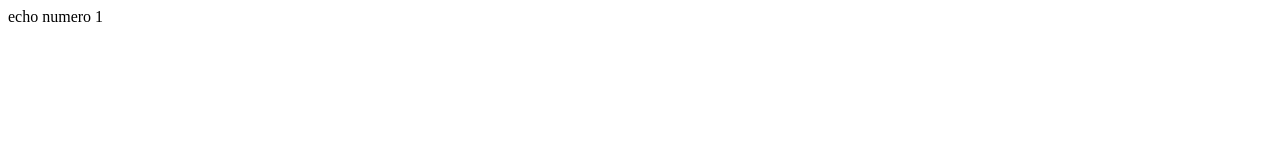
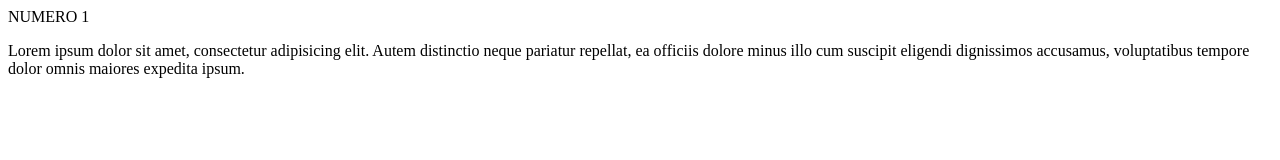
Before and after one commit to INGANDRESCHACON/REPOSITORIO_NUMERO_UNO, a plain HTML site: page index.html in a window 1280 px wide. Drawn offline with Linux system fonts and the light colour scheme.

Commit message:
commit numero 11

```diff
--- a/index.html
+++ b/index.html
@@ -7,6 +7,7 @@
     <title>Document</title>
 </head>
 <body>
-    echo numero 1
+NUMERO 1
+<p>Lorem ipsum dolor sit amet, consectetur adipisicing elit. Autem distinctio neque pariatur repellat, ea officiis dolore minus illo cum suscipit eligendi dignissimos accusamus, voluptatibus tempore dolor omnis maiores expedita ipsum.</p>
 </body>
 </html>
```
